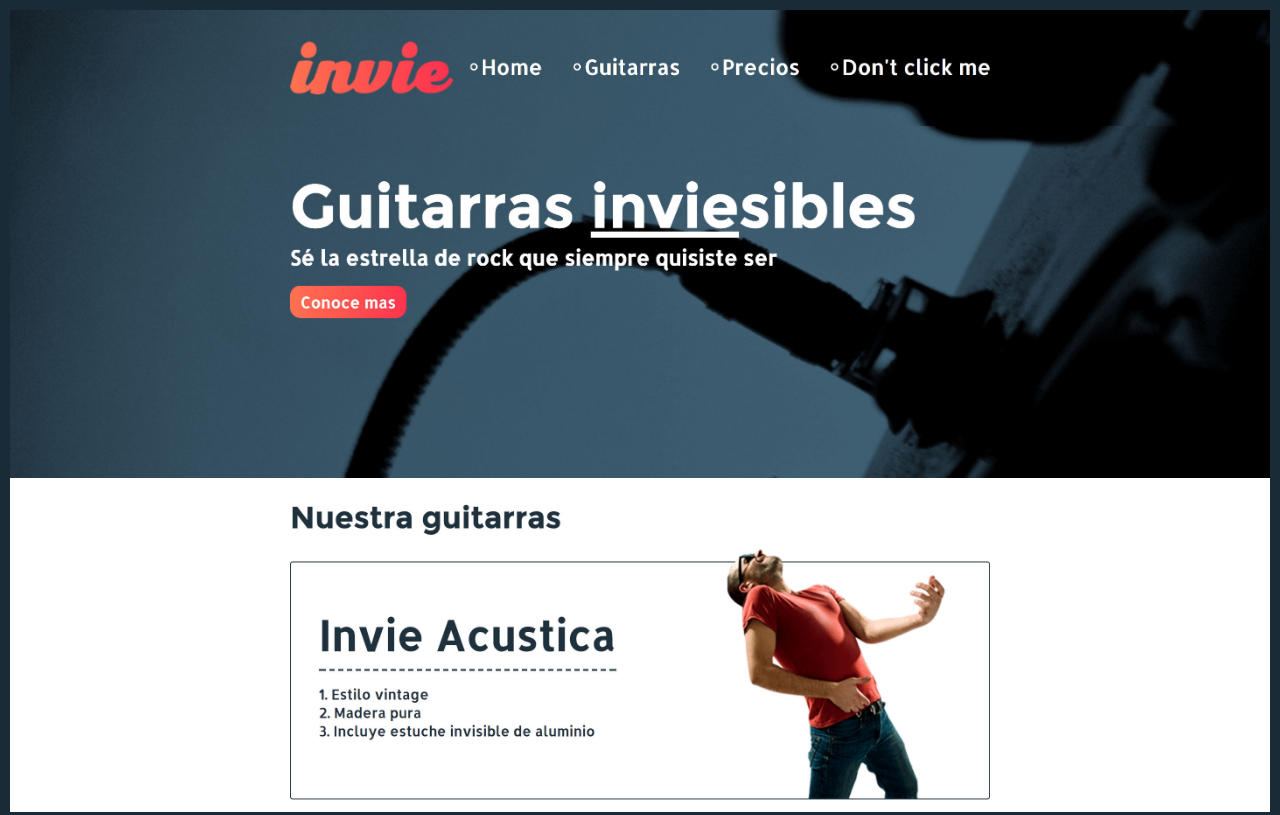
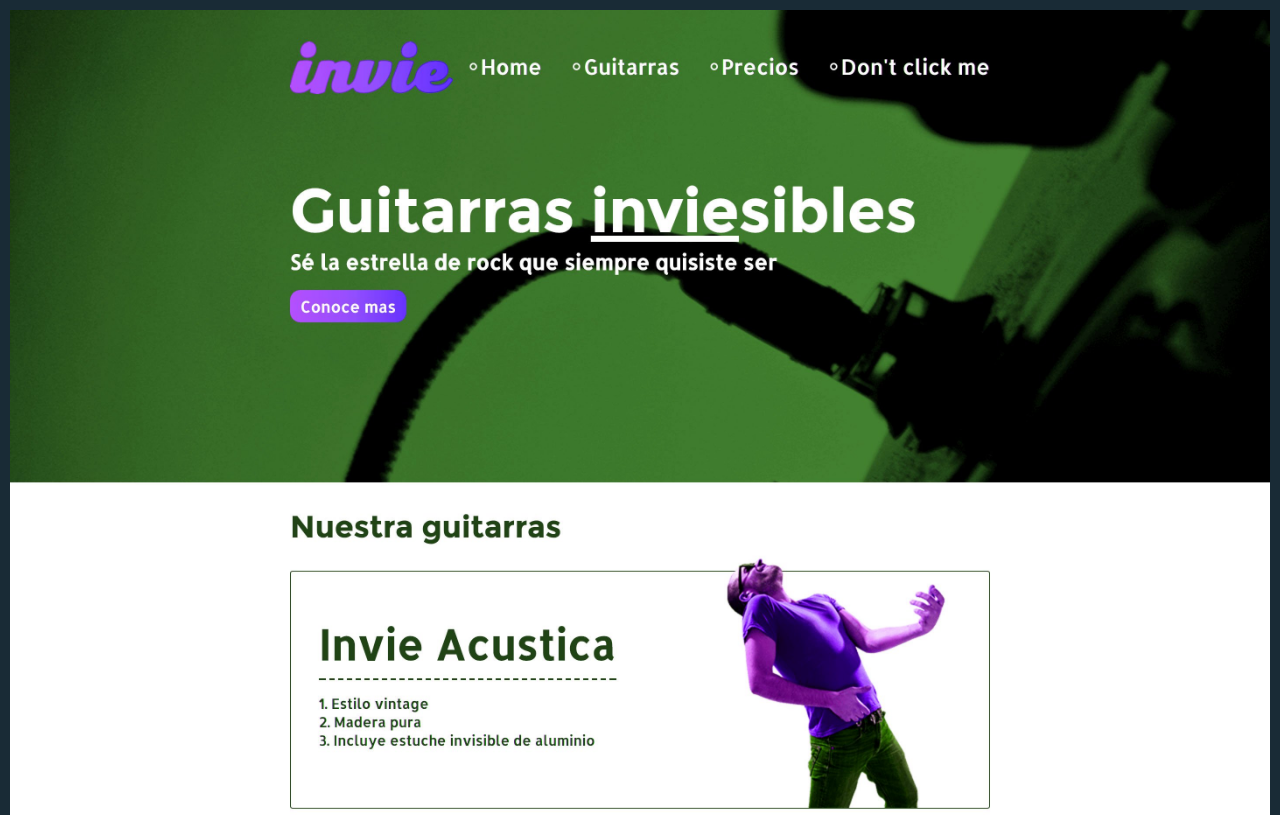
Before and after one commit to cfzapata09/invie-github, a plain HTML site: page index.html in a window 1280 px wide. Shown: the top 815 px of the page. Drawn offline with Linux system fonts and the light colour scheme.

Commit message:
nueva imagen

```diff
--- a/index.html
+++ b/index.html
@@ -9,7 +9,7 @@
       }
       img {
         max-width: 100%;
-        vertical-align: top;
+        /*vertical-align: top;*/
       }
       img#responsive {
         display: none;
@@ -26,11 +26,18 @@
     <title>Invie</title>
   </head>
   <body>
+
     <img src="invie-responsive.png" alt="" id="responsive"/>
-    <img src="header.jpg" alt="" />
+    <!-- <img src="header.jpg" alt="" />
+    <img src="hero.jpg" alt="" />
+    <img src="acustica.jpg" alt="" /> -->
+
+    <!-- <img src="header.jpg" alt="" />
     <img src="hero.jpg" alt="" />
     <img src="acustica.jpg" alt="" />
-
+    <img src="clasica.jpg" alt="" /> -->
+    <img src="nueva-version.jpg" alt=""/>
+<!-- >>>>>>> nueva-imagen -->
 
   </body>
 </html>
```
Also changed, not shown: nueva-version.jpg (added).
